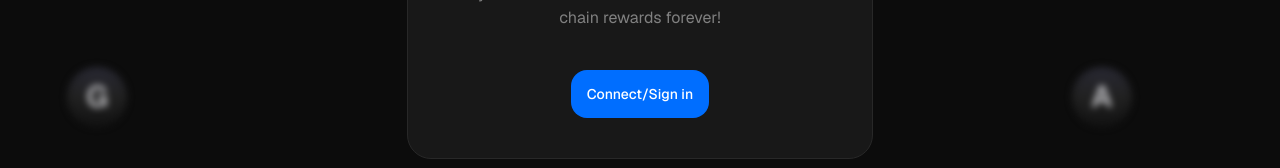
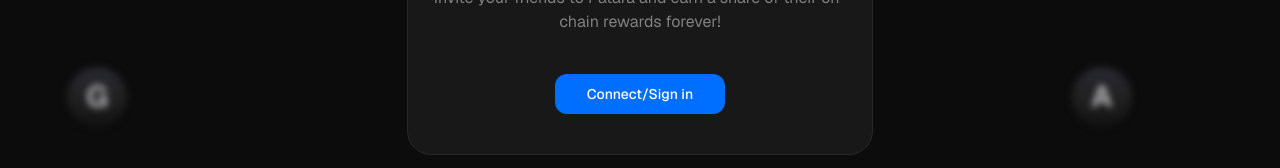
Before and after one commit to aycanogut/patara, a Next.js app: page / in a window 1280 px wide. Shown: the part 602-770 px from the top of the page. Built offline with nearby package versions, Linux system fonts and the light colour scheme.

Commit message:
fix: :bug: update button as badge

```diff
--- a/components/referral-card.tsx
+++ b/components/referral-card.tsx
@@ -1,5 +1,7 @@
+import Link from 'next/link';
+
 import OrbitAvatars from '@/components/orbit-avatars/orbit-avatars';
-import { Button } from '@/components/ui/button';
+import { Badge } from '@/components/ui/badge';
 
 function ReferralCard() {
   return (
@@ -14,7 +16,9 @@ function ReferralCard() {
           </p>
         </header>
 
-        <Button size="md">Connect/Sign in</Button>
+        <Link href="/referral-connect">
+          <Badge size="md">Connect/Sign in</Badge>
+        </Link>
       </div>
     </article>
   );
```
